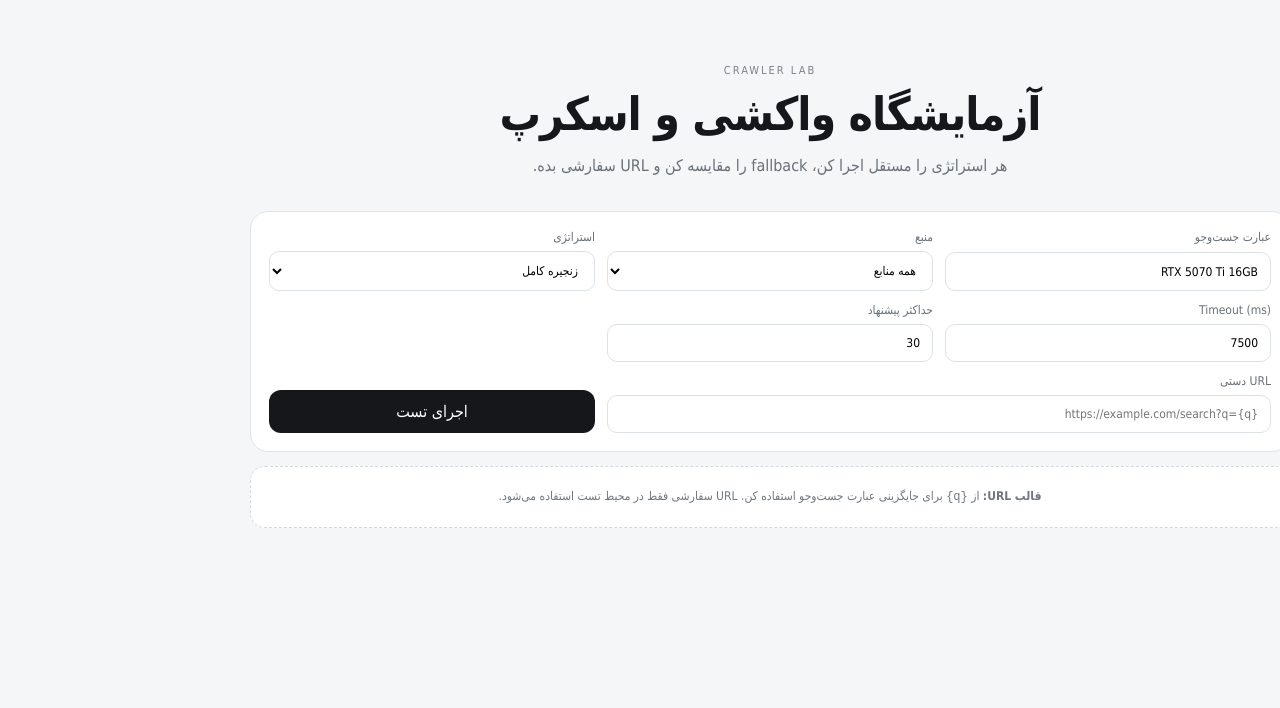
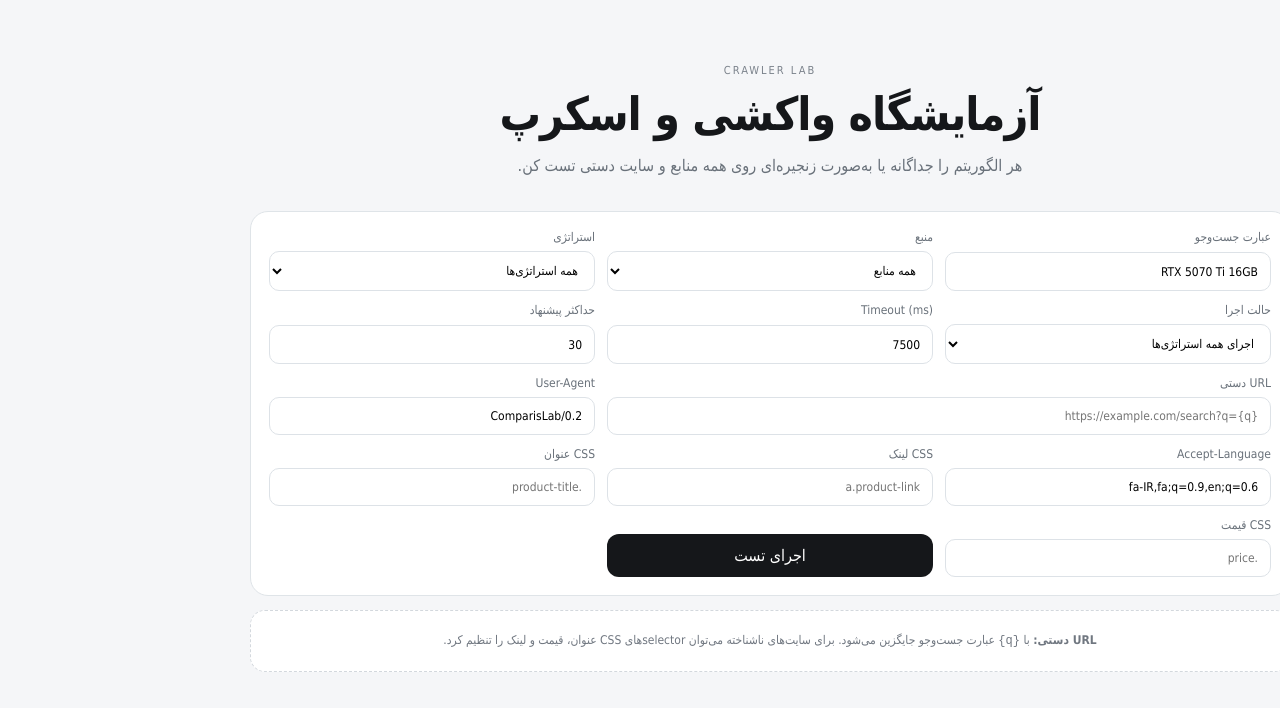
Before and after one commit to madmaxmehdi44/comparis, a Next.js app: page /lab in a window 1280 px wide. Shown: the top 708 px of the page. Built offline with nearby package versions, Linux system fonts and the light colour scheme.

Commit message:
feat: expose crawler strategy and extraction settings in lab

```diff
--- a/app/lab/page.tsx
+++ b/app/lab/page.tsx
@@ -4,19 +4,19 @@ import { FormEvent, useMemo, useState } from 'react';
 import type { SourceResult } from '@/lib/types';
 import { SOURCES } from '@/lib/sources';
 
-const defaultUrl: Record<string, string> = {
-  torob: 'https://torob.com/search/?query={q}',
-  digikala: 'https://www.digikala.com/search/?q={q}',
-  emalls: 'https://emalls.ir/Search.aspx?Search={q}',
-};
-
 export default function LabPage() {
   const [query, setQuery] = useState('RTX 5070 Ti 16GB');
   const [site, setSite] = useState('all');
   const [customUrl, setCustomUrl] = useState('');
   const [strategy, setStrategy] = useState('all');
+  const [mode, setMode] = useState<'all' | 'chain'>('all');
   const [timeout, setTimeoutValue] = useState(7500);
   const [maxOffers, setMaxOffers] = useState(30);
+  const [userAgent, setUserAgent] = useState('ComparisLab/0.2');
+  const [language, setLanguage] = useState('fa-IR,fa;q=0.9,en;q=0.6');
+  const [titleSelector, setTitleSelector] = useState('');
+  const [priceSelector, setPriceSelector] = useState('');
+  const [linkSelector, setLinkSelector] = useState('');
   const [results, setResults] = useState<SourceResult[]>([]);
   const [busy, setBusy] = useState(false);
   const [error, setError] = useState('');
@@ -35,10 +35,13 @@ export default function LabPage() {
     e.preventDefault();
     setBusy(true); setError(''); setResults([]);
     try {
-      const params = new URLSearchParams({ q: query, timeout: String(timeout), maxOffers: String(maxOffers) });
+      const params = new URLSearchParams({ q: query, timeout: String(timeout), maxOffers: String(maxOffers), mode, userAgent, language });
       if (site !== 'all') params.set('source', site);
       if (strategy !== 'all') params.set('strategy', strategy);
       if (customUrl.trim()) params.set('url', customUrl.trim());
+      if (titleSelector.trim()) params.set('titleSelector', titleSelector.trim());
+      if (priceSelector.trim()) params.set('priceSelector', priceSelector.trim());
+      if (linkSelector.trim()) params.set('linkSelector', linkSelector.trim());
       const response = await fetch(`/api/lab?${params}`);
       const data = await response.json();
       if (!response.ok) throw new Error(data.error ?? 'Lab request failed');
@@ -53,23 +56,27 @@ export default function LabPage() {
       <header className="hero">
         <div className="eyebrow">CRAWLER LAB</div>
         <h1>آزمایشگاه واکشی و اسکرپ</h1>
-        <p>هر استراتژی را مستقل اجرا کن، fallback را مقایسه کن و URL سفارشی بده.</p>
+        <p>هر الگوریتم را جداگانه یا به‌صورت زنجیره‌ای روی همه منابع و سایت دستی تست کن.</p>
       </header>
 
       <form className="labform" onSubmit={run}>
         <label>عبارت جست‌وجو<input value={query} onChange={(e) => setQuery(e.target.value)} /></label>
         <label>منبع<select value={site} onChange={(e) => { setSite(e.target.value); setStrategy('all'); }}><option value="all">همه منابع</option>{SOURCES.map((s) => <option key={s.id} value={s.id}>{s.name}</option>)}</select></label>
-        <label>استراتژی<select value={strategy} onChange={(e) => setStrategy(e.target.value)}><option value="all">زنجیره کامل</option>{strategyOptions.map((s) => <option key={s.name} value={s.name}>{s.name} · {s.method}</option>)}</select></label>
+        <label>استراتژی<select value={strategy} onChange={(e) => setStrategy(e.target.value)}><option value="all">همه استراتژی‌ها</option>{strategyOptions.map((s) => <option key={s.name} value={s.name}>{s.name} · {s.method}</option>)}</select></label>
+        <label>حالت اجرا<select value={mode} onChange={(e) => setMode(e.target.value as 'all' | 'chain')}><option value="all">اجرای همه استراتژی‌ها</option><option value="chain">Fallback تا اولین موفقیت</option></select></label>
         <label>Timeout (ms)<input type="number" min="1000" max="30000" step="500" value={timeout} onChange={(e) => setTimeoutValue(Number(e.target.value))} /></label>
         <label>حداکثر پیشنهاد<input type="number" min="1" max="100" value={maxOffers} onChange={(e) => setMaxOffers(Number(e.target.value))} /></label>
         <label className="wide">URL دستی<input value={customUrl} onChange={(e) => setCustomUrl(e.target.value)} placeholder="https://example.com/search?q={q}" /></label>
+        <label>User-Agent<input value={userAgent} onChange={(e) => setUserAgent(e.target.value)} /></label>
+        <label>Accept-Language<input value={language} onChange={(e) => setLanguage(e.target.value)} /></label>
+        <label>CSS لینک<input value={linkSelector} onChange={(e) => setLinkSelector(e.target.value)} placeholder="a.product-link" /></label>
+        <label>CSS عنوان<input value={titleSelector} onChange={(e) => setTitleSelector(e.target.value)} placeholder=".product-title" /></label>
+        <label>CSS قیمت<input value={priceSelector} onChange={(e) => setPriceSelector(e.target.value)} placeholder=".price" /></label>
         <button disabled={busy || !query.trim()}>{busy ? 'در حال تست…' : 'اجرای تست'}</button>
       </form>
 
       {error && <div className="laberror">{error}</div>}
-      <section className="labhint">
-        <b>قالب URL:</b> از <code>{'{q}'}</code> برای جایگزینی عبارت جست‌وجو استفاده کن. URL سفارشی فقط در محیط تست استفاده می‌شود.
-      </section>
+      <section className="labhint"><b>URL دستی:</b> با <code>{'{q}'}</code> عبارت جست‌وجو جایگزین می‌شود. برای سایت‌های ناشناخته می‌توان selectorهای CSS عنوان، قیمت و لینک را تنظیم کرد.</section>
 
       <section className="labresults">
         {results.map((r) => (
```
